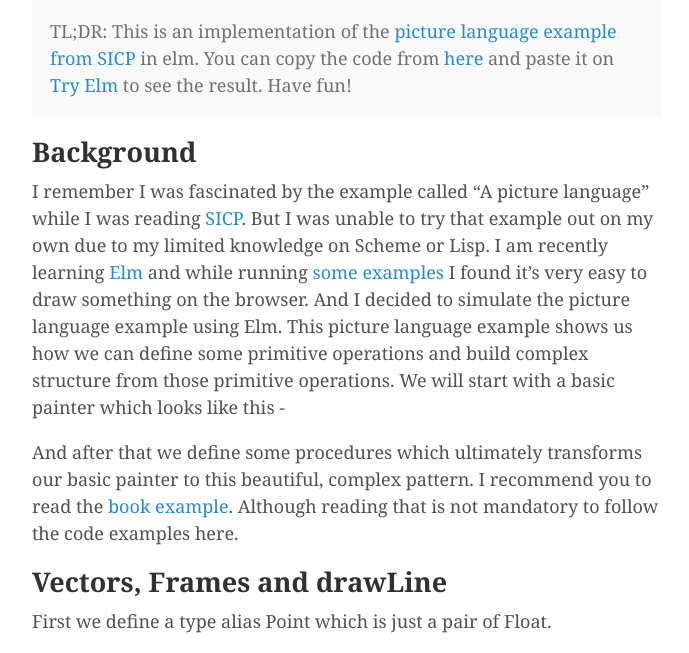
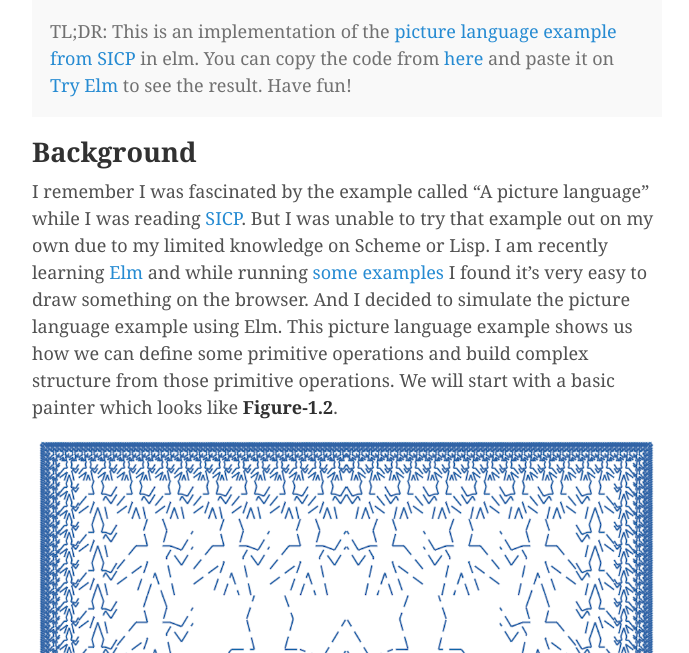
Before and after one commit to JobaerChowdhury/jobaerchowdhury.github.io, a Jekyll site: the page built from _posts/2015-09-06-picture-language.md, in a window 1280 px wide and 1400 px high, scrolled down 208 px, cut to the strip 0-653 px from the top of the window. Shown: the whole strip, without its empty margins (293-982 px from the left). Built offline with Jekyll 4.4.1, drawn with Linux system fonts in a browser that asks for light colours; some of the changed text lies outside the part shown.

Commit message:
Add two images.  - One for the primitive painter  - and one for the final result.

```diff
--- a/_posts/2015-09-06-picture-language.md
+++ b/_posts/2015-09-06-picture-language.md
@@ -19,11 +19,21 @@
 href="http://elm-lang.org/examples">some examples</a> I found it’s very easy to draw something on the browser. And I
 decided to simulate the picture language example using Elm. This picture language example shows us how we can define
 some primitive operations and build complex structure from those primitive operations. We will start with a basic
-painter which looks like this -
+painter which looks like **Figure-1.2**.
+
+<div class="image">
+    <img src="/public/picture-language/painter-final.png" />
+    <div class="caption">Figure-1.1: Final result</div>
+</div>
 
 And after that we define some procedures which ultimately transforms our basic painter to this beautiful,
-complex pattern. I recommend you to read the <a href="https://mitpress.mit.edu/sicp/full-text/sicp/book/node36.html">book example</a>.
+complex pattern shown in **Figure-1.1**. I recommend you to read the <a href="https://mitpress.mit.edu/sicp/full-text/sicp/book/node36.html">book example</a>.
 Although reading that is not mandatory to follow the code examples here.
+
+<div class="image">
+    <img src="/public/picture-language/primitive-painter.png" />
+    <div class="caption">Figure-1.2: A primitive painter</div>
+</div>
 
 ## Vectors, Frames and drawLine
 
```
Also changed, not shown: public/picture-language/painter-final.png (added), public/picture-language/primitive-painter.png (added).
